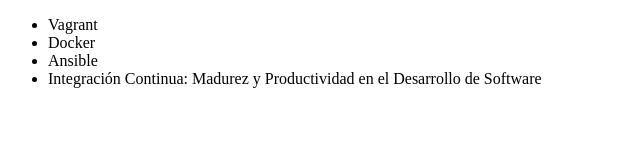
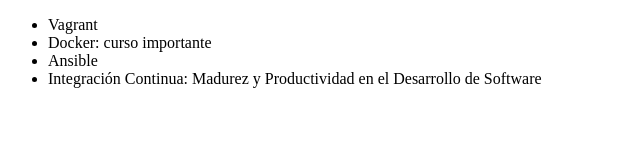
Before and after one commit to ItaloQF/alura-git, a plain HTML site: page index.html in a window 1280 px wide. Shown: the full height of the page, 0-640 px from the left. Drawn offline with Linux system fonts and the light colour scheme.

Commit message:
se corrigio el curso docker

```diff
--- a/index.html
+++ b/index.html
@@ -7,7 +7,7 @@
 <body>
      <ul>
          <li> Vagrant </li>
-         <li> Docker </li>
+         <li> Docker: curso importante </li>
          <li> Ansible </li>
          <li> Integración Continua: Madurez y Productividad en el Desarrollo de Software</li>
      </ul>
```
